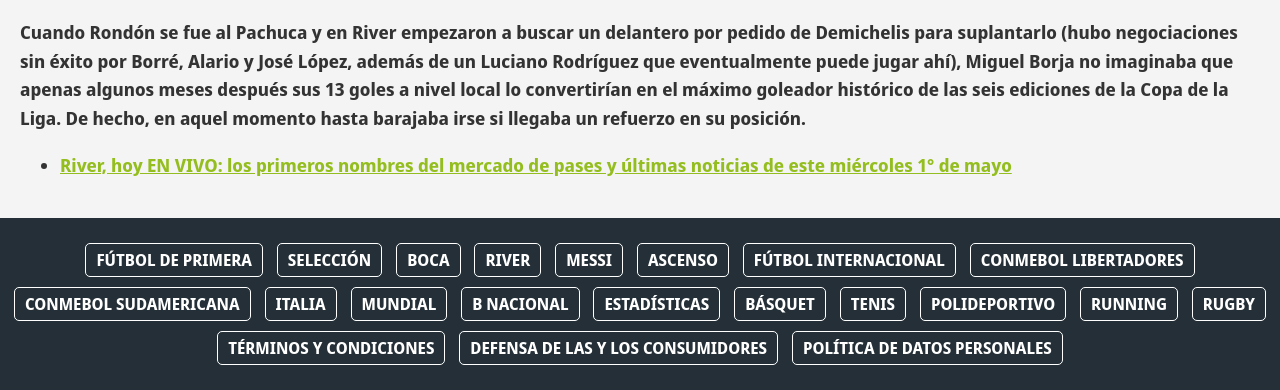
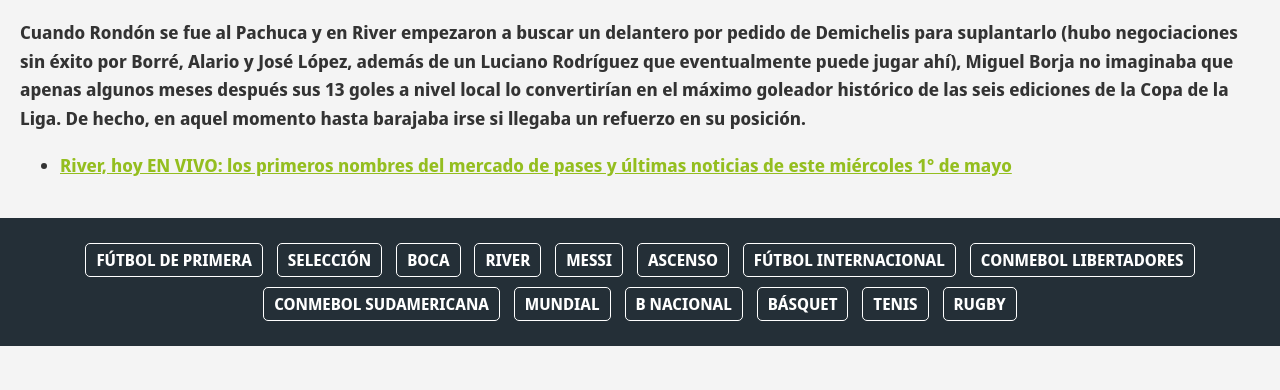
Before and after one commit to mateoBodiniARG/DAW, a plain HTML site: page Clase04/clase2.html in a window 1280 px wide. Shown: the part 1737-2127 px from the top of the page. After the commit the page ends 2083 px from the top, so only its background shows below. Drawn offline with Linux system fonts and the light colour scheme.

Commit message:
se eliminó contenido del footer

```diff
--- a/Clase04/clase2.html
+++ b/Clase04/clase2.html
@@ -143,18 +143,11 @@
             <a href="#">FÚTBOL INTERNACIONAL</a>
             <a href="#">CONMEBOL LIBERTADORES</a>
             <a href="#">CONMEBOL SUDAMERICANA</a>
-            <a href="#">ITALIA</a>
             <a href="#">MUNDIAL</a>
             <a href="#">B NACIONAL</a>
-            <a href="#">ESTADÍSTICAS</a>
             <a href="#">BÁSQUET</a>
             <a href="#">TENIS</a>
-            <a href="#">POLIDEPORTIVO</a>
-            <a href="#">RUNNING</a>
             <a href="#">RUGBY</a>
-            <a href="#">TÉRMINOS Y CONDICIONES</a>
-            <a href="#">DEFENSA DE LAS Y LOS CONSUMIDORES</a>
-            <a href="#">POLÍTICA DE DATOS PERSONALES</a>
           </div>
         </footer>
       </div>
```
